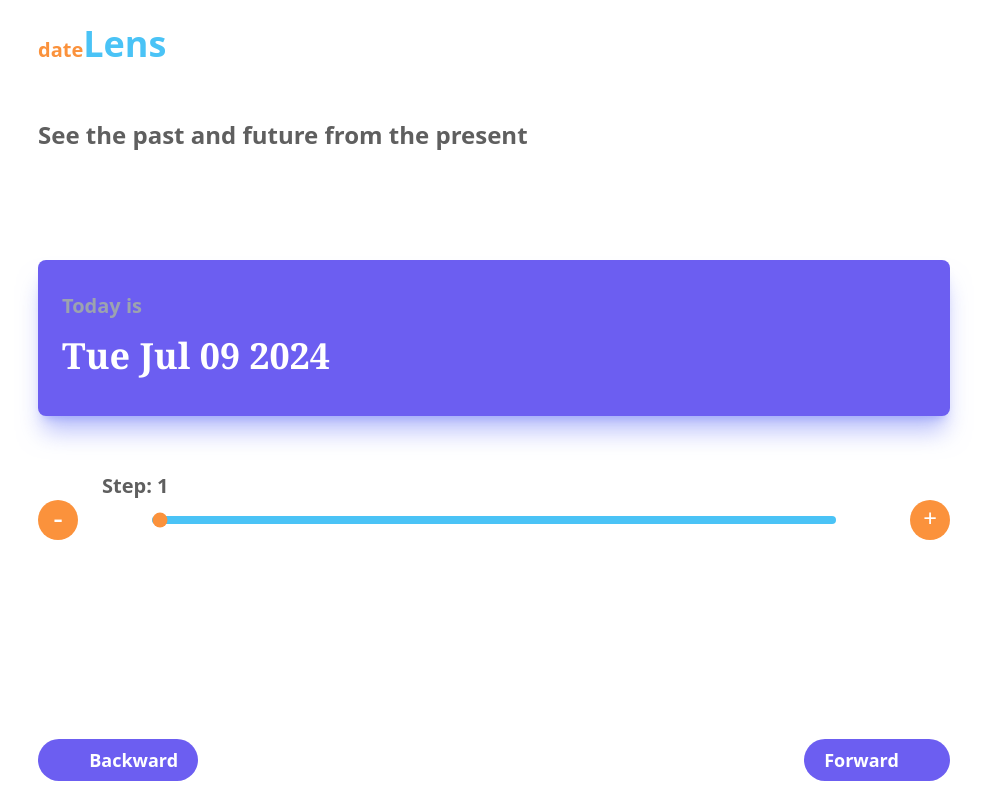
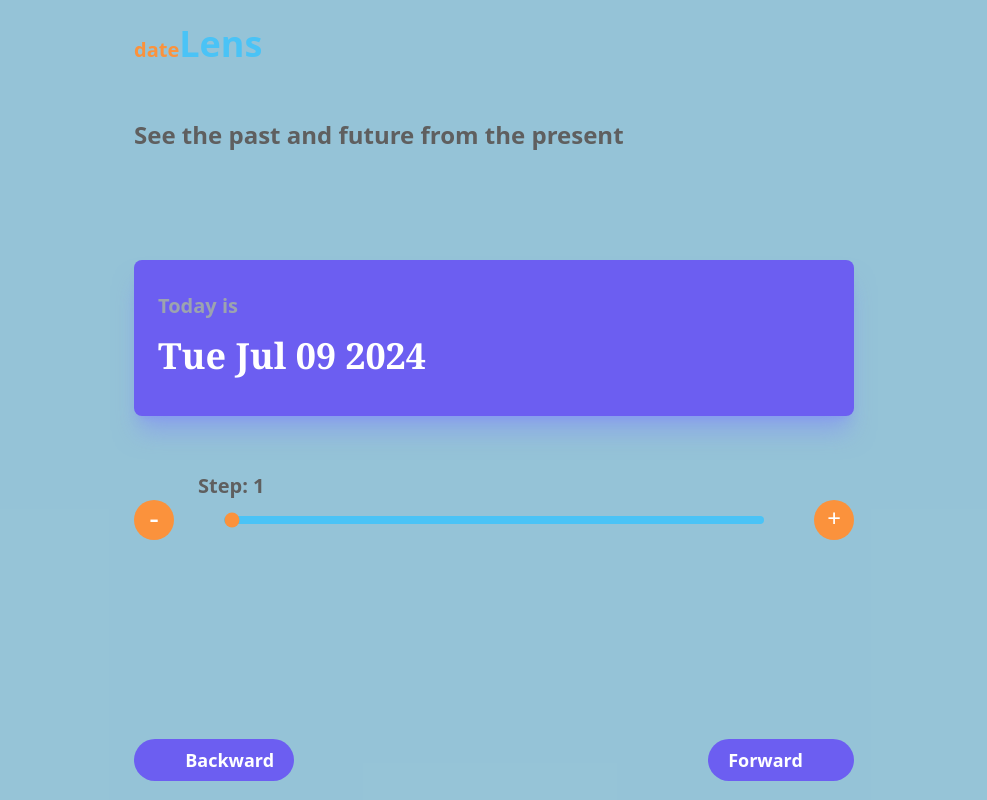
Before and after one commit to BernardSDev/datelens, a React (Vite) app: page / in a window 1280 px wide. Shown: the whole page, without its empty margins (146-1133 px from the left). Built offline with nearby package versions, Linux system fonts and the light colour scheme; some icons are missing.

Commit message:
Change max width

```diff
--- a/src/App.jsx
+++ b/src/App.jsx
@@ -30,8 +30,8 @@ export default function App() {
   }
 
   return (
-    <div className="bg-white">
-      <div className="mx-auto max-w-[960px]">
+    <div className="bg-[#8abdd3e5]">
+      <div className="mx-auto max-w-[768px]">
         <div
           className="h-dvh w-full px-6"
           style={{
```
